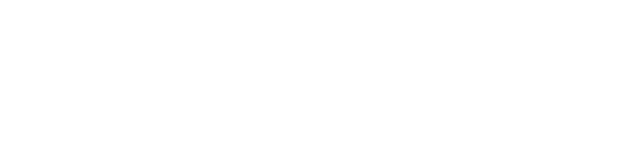
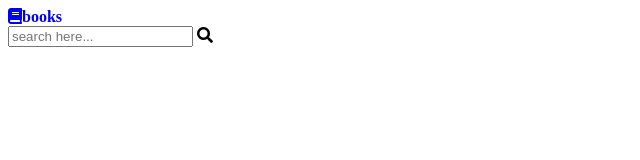
Before and after one commit to Ibrahim-K98han/books, a plain HTML site: page index.html in a window 1280 px wide. Shown: the whole page, without its empty margins (0-640 px from the left). Drawn offline with Linux system fonts and the light colour scheme.

Commit message:
header somthing added

```diff
--- a/index.html
+++ b/index.html
@@ -17,7 +17,19 @@
 
 <body>
 
+    <!-- header section starts -->
+    <header class="header">
+        <div class="header-1">
+            <a href="#" class="logo"><i class="fas fa-book">books</i></a>
 
+            <form action="" class="search-form">
+                <input type="search" name="" placeholder="search here..." id="search-box">
+                <label for="search-box" class="fas fa-search"></label>
+            </form>
+
+        </div>
+    </header>
+    <!-- header section end -->
 
 
 
```
